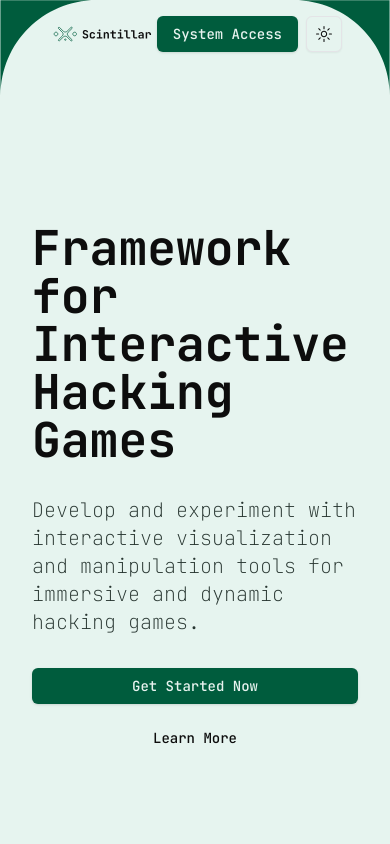
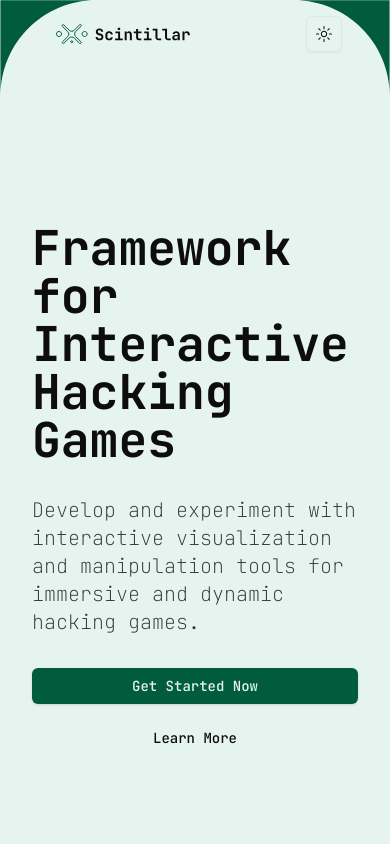
Before and after one commit to DominicF96/scintillar-website, a Next.js app: page /en in a window 390 px wide. Shown: the top 844 px of the page. Built offline with nearby package versions, Linux system fonts and the light colour scheme; no server answers.

Commit message:
Hide button mobile

```diff
--- a/components/navbar/navbar.component.tsx
+++ b/components/navbar/navbar.component.tsx
@@ -18,7 +18,7 @@ function Navbar({ locale }: Props) {
       <div className="nav-content px-8 flex justify-between items-center">
         <Logo variant="horizontal" />
         <div className="flex gap-2">
-          <Button>{t.navbar.login}</Button>
+          <Button className="hidden md:block">{t.navbar.login}</Button>
           <ThemeToggle locale={locale} />
         </div>
       </div>
```
